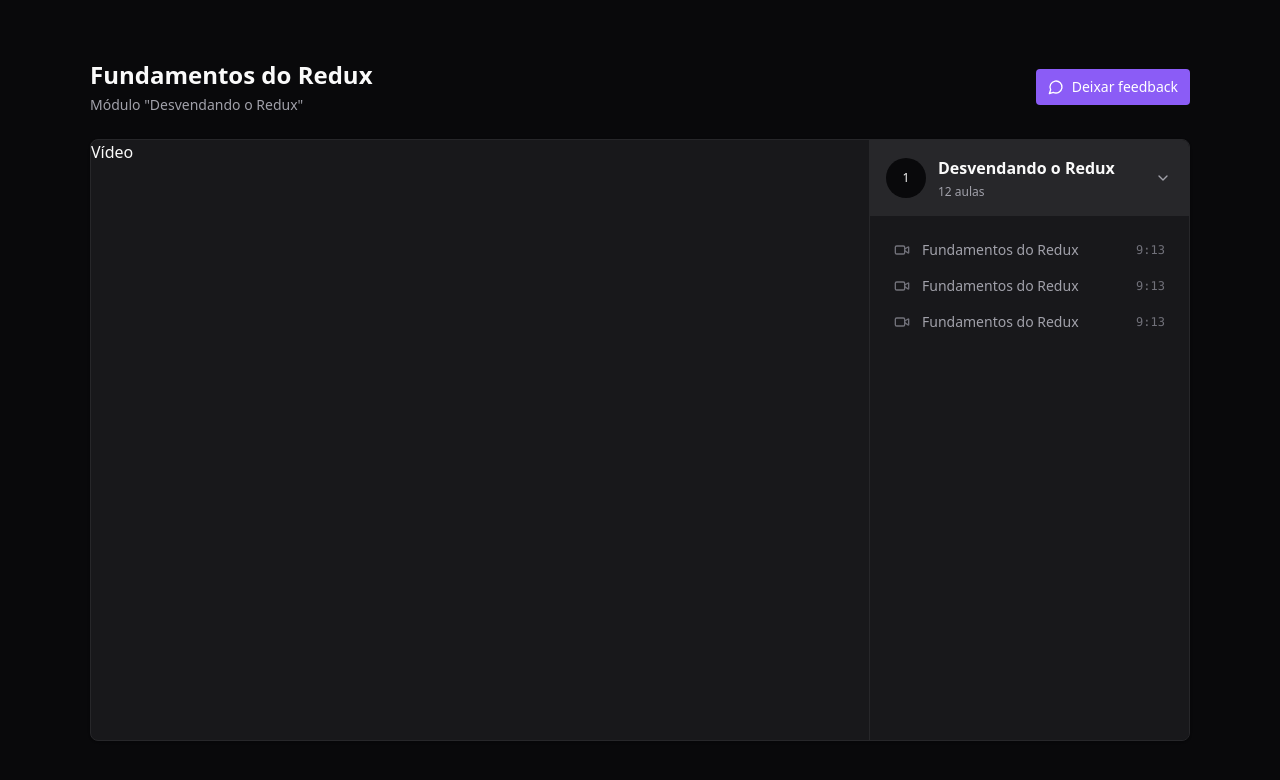
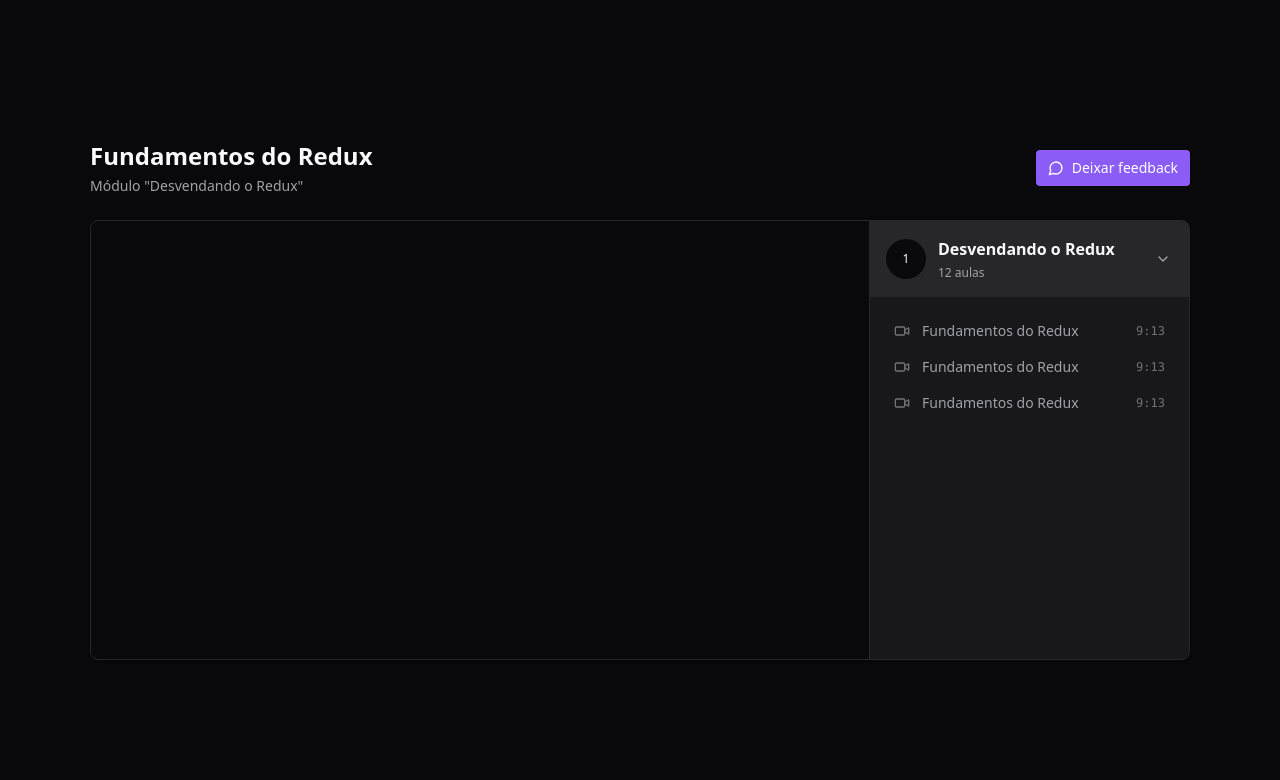
Before and after one commit to divertimentos/course-redux-zustand, a React (Vite) app: page / in a window 1280 px wide. Shown: the top 780 px of the page. Built offline with nearby package versions, Linux system fonts and the light colour scheme.

Commit message:
Video interface done

```diff
--- a/src/pages/Player.tsx
+++ b/src/pages/Player.tsx
@@ -1,4 +1,5 @@
 import { ChevronDown, MessageCircle, Video } from "lucide-react";
+import ReactPlayer from "react-player";
 
 export function Player() {
   return (
@@ -19,8 +20,17 @@
           </button>
         </div>
         <main className="relative flex overflow-hidden rounded-lg border border-zinc-800  bg-zinc-900 shadow">
-          <div className="flex-1">Vídeo</div>
-          <aside className="w-80 border-l border-zinc-800 bg-zinc-900 h-[600px]">
+          <div className="flex-1">
+            <div className="w-full bg-zinc-950 aspect-video">
+              <ReactPlayer
+                width="100%"
+                height="100%"
+                controls
+                url="https://www.youtube.com/watch?v=HeMIZC2rkMo"
+              />
+            </div>
+          </div>
+          <aside className="w-80 border-l border-zinc-800 bg-zinc-900">
             <div>
               <button className="flex w-full items-center gap-3 bg-zinc-800 p-4">
                 <div className="flex h-10 w-10 rounded-full items-center justify-center bg-zinc-950 text-xs">
```
